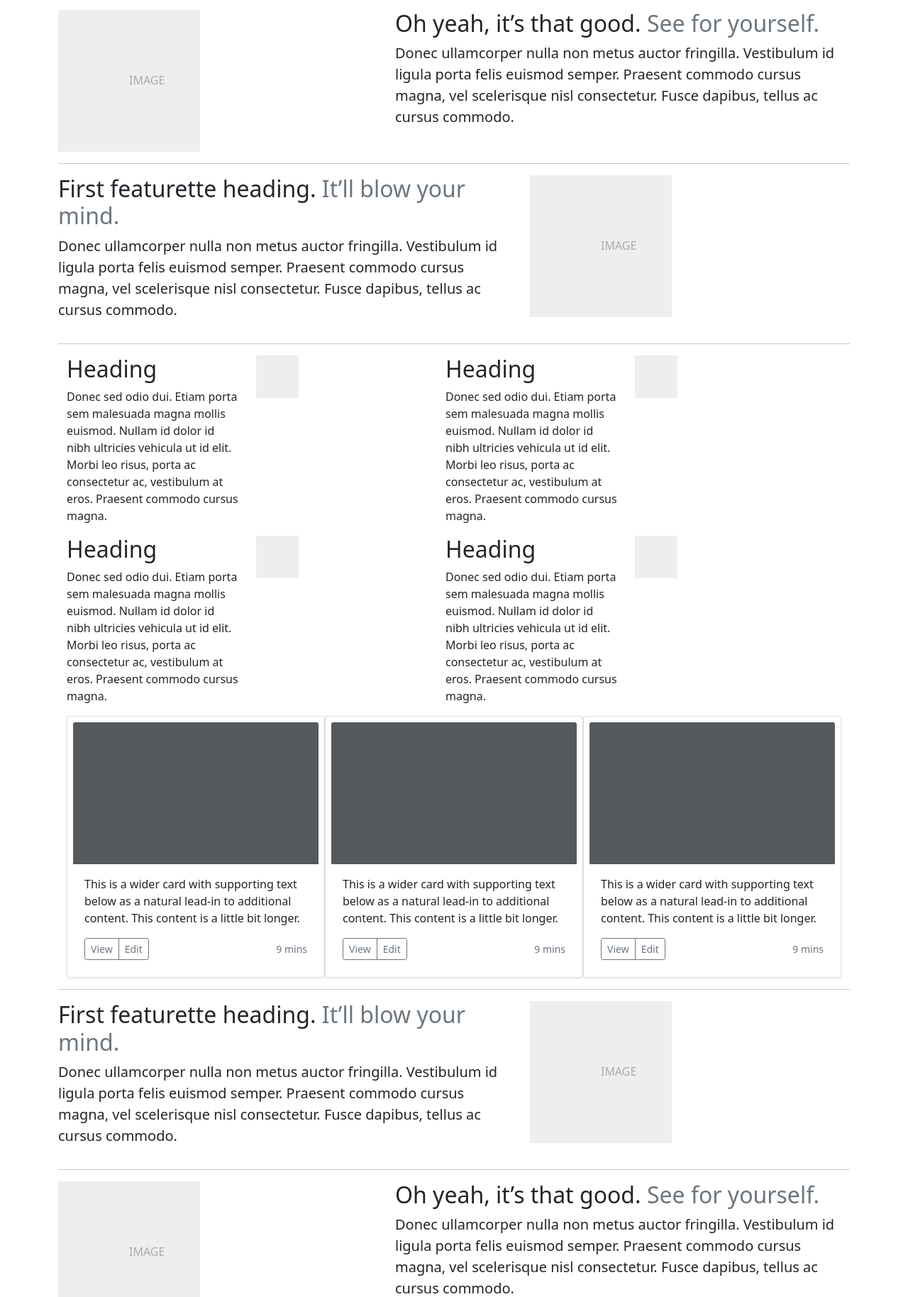
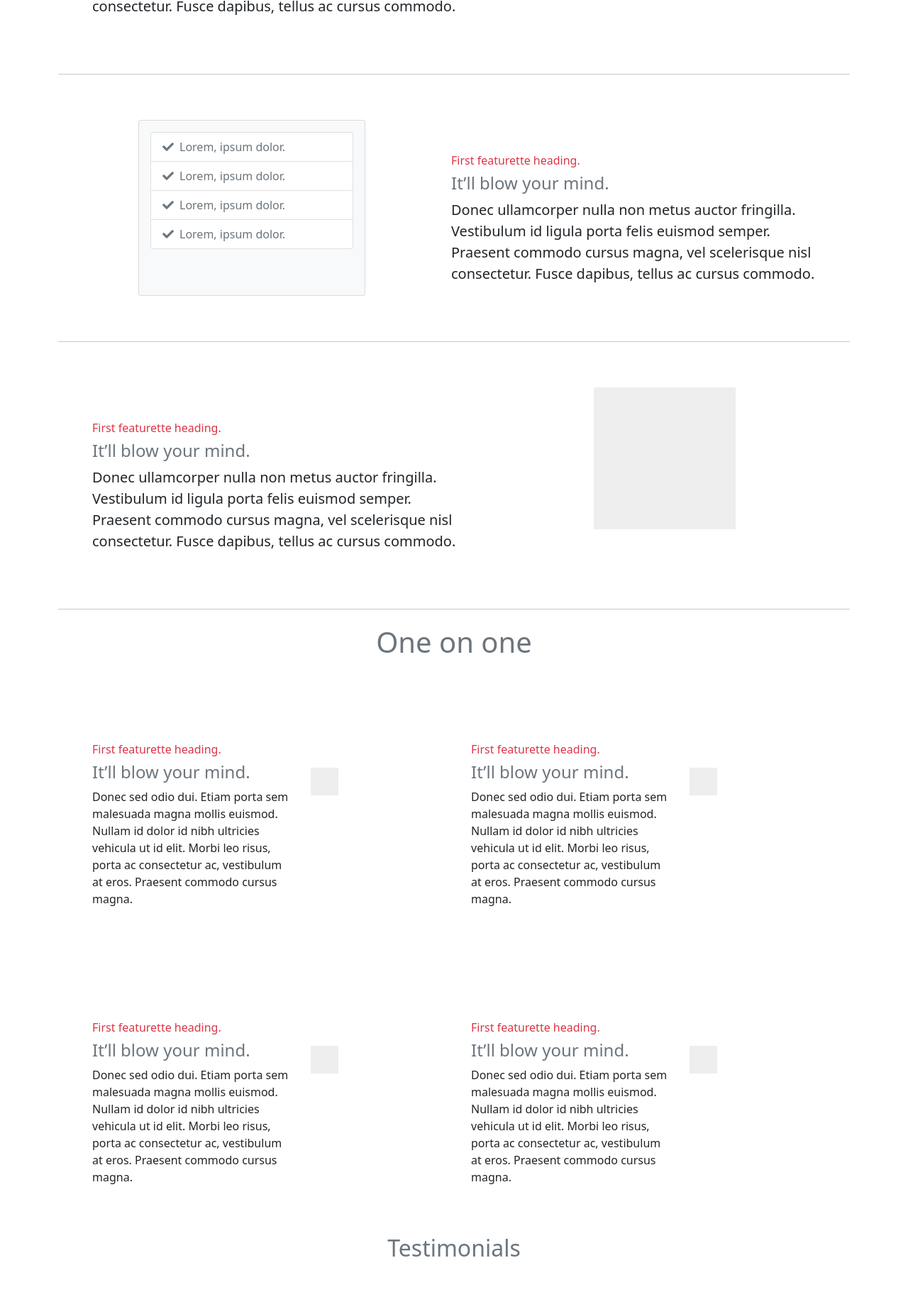
Before and after one commit to GregDiCaro/css-framework-challenge, a plain HTML site: page index.html in a window 1280 px wide. Shown: the part 972-2800 px from the top of the page at 71% size. Drawn offline with nearby package versions, Linux system fonts and the light colour scheme.

Commit message:
second darft

```diff
--- a/index.html
+++ b/index.html
@@ -10,11 +10,9 @@
       integrity="sha384-giJF6kkoqNQ00vy+HMDP7azOuL0xtbfIcaT9wjKHr8RbDVddVHyTfAAsrekwKmP1"
       crossorigin="anonymous"
     />
-    <script
-      src="https://cdn.jsdelivr.net/npm/bootstrap@5.0.0-beta1/dist/js/bootstrap.bundle.min.js"
-      integrity="sha384-ygbV9kiqUc6oa4msXn9868pTtWMgiQaeYH7/t7LECLbyPA2x65Kgf80OJFdroafW"
-      crossorigin="anonymous"
-    ></script>
+
+
+    <link rel="stylesheet" href="https://pro.fontawesome.com/releases/v5.10.0/css/all.css" integrity="sha384-AYmEC3Yw5cVb3ZcuHtOA93w35dYTsvhLPVnYs9eStHfGJvOvKxVfELGroGkvsg+p" crossorigin="anonymous"/>
      <title>Frameword Css</title>
         </head>
           <body>
@@ -60,14 +58,14 @@
              <div class=" container-sm bg-secondary p-5">
               <div class="d-flex bd-highlight mb-3">
                 <div class="me-auto p-2 bd-highlight">
-                  <div class="alert alert-dark" role="alert">LOGO</div>
+                  <a class="nav-link bg-dark text-white fs-4 " href="#" > THE LOGO</a>
                 </div>
 
                 <div class="p-2 bd-highlight">
                   <button type="button" class="btn btn-secondary">SUPPORT</button>
                 </div>
                 <div class="p-2 bd-highlight">
-                  <button type="button" class="btn btn-dark rounded-pill">LOGIN</button>
+                  <button type="button" class="btn btn-secondary rounded-pill active">LOG IN</button>
                 </div>
               </div>
 
@@ -107,27 +105,24 @@
                           </li>
                         </ul>
                         <div class="container pb-5 ">
-                          <div class="d-flex bd-highlight mb-3">
-                            <div class="p-2 bd-highlight">
+                          <div class=" row pt-4 ">
+                            <div class="col-xs-4 ">
                               <button
                                 type="button"
-                                class="btn btn-danger btn-sm rounded-pill"
+                                class="btn btn-danger btn-sm rounded-pill "
                               >
                                 MAIN CTA BOUTON
                               </button>
-                            </div>
-                            <div class="p-2 bd-highlight">
+
                               <button
                                 type="button"
-                                class="btn btn-light btn-sm rounded-pill"
+                                class="btn btn-light btn-sm rounded-pill ms-3 m-2"
                               >
                                 LEARN MORE
                               </button>
+                            </div>
 
 
-
-
-                            </div>
                           </div>
                         </div>
                       </div>
@@ -151,16 +146,16 @@
 
 
 
-<div class="container d-flex ">
+<div class="container d-flex pt-3">
 <div class="me-auto p-2 bd-highlight ">
-  <div class="alert alert-dark" role="alert">LOGO</div>
+  <a class="nav-link bg-dark text-white  " href="#" > THE LOGO</a>
 </div>
-<nav class="navbar navbar-expand-lg navbar-light bg-light">
+<nav class="navbar navbar-expand-lg navbar-light ">
   <div class="container-fluid">
     <div class="me-auto p-2 bd-highlight">
 
 
-    <div class="collapse navbar-collapse" id="navbarNavAltMarkup">
+    <div class="collapse navbar-collapse pe-5" >
       <div class="navbar-nav">
 
         <a class="nav-link" href="#">Overview</a>
@@ -169,7 +164,7 @@
         <a class="nav-link" href="#">More</a>
         <button
         type="button"
-        class="btn btn-danger btn-sm rounded-pill"
+        class="btn btn-danger btn-sm rounded-pill "
       >
         MAIN CTA BOUTON
       </button>
@@ -186,45 +181,60 @@
 
       <hr class="">
 
-    <div class="row">
-      <div class="col-md-7">
+      <!-- Main First part after the last white Nav  -->
+
+    <div class="row pt-5 pb-5 ps-5">
+      <div class="col-md-6 ">
 
 
-            <h2 class="featurette-heading">First featurette heading. <span class="text-muted">It’ll blow your mind.</span></h2>
+        <h6 class="text-danger pt-5">First featurette heading.</h6>
+          <h4 class="text-secondary"> It’ll blow your mind.</h4>
         <p class="lead">Donec ullamcorper nulla non metus auctor fringilla. Vestibulum id ligula porta felis euismod semper. Praesent commodo cursus magna, vel scelerisque nisl consectetur. Fusce dapibus, tellus ac cursus commodo.</p>
       </div>
-        <div class="col-md-5">
-          <svg class="bd-placeholder-img bd-placeholder-img-lg featurette-image img-fluid mx-auto" width="200" height="200" xmlns="http://www.w3.org/2000/svg" role="img" aria-label="Placeholder: 500x500" preserveAspectRatio="xMidYMid slice" focusable="false"><title>Placeholder</title><rect width="100%" height="100%" fill="#eee"/><text x="50%" y="50%" fill="#aaa" dy=".3em">IMAGE</text></svg>
+        <div class="col-md-6 text-center">
+          <svg class="bd-placeholder-img bd-placeholder-img-lg featurette-image img-fluid mx-auto" width="200" height="200" xmlns="http://www.w3.org/2000/svg" role="img" aria-label="Placeholder: 500x500" preserveAspectRatio="xMidYMid slice" focusable="false"><title>Placeholder</title><rect width="100%" height="100%" fill="#eee"/></svg>
 
         </div>
 
     </div>
 
 
-    <hr class="featurette-divider">
+    <hr class="">
 
-    <div class="row featurette">
-      <div class="col-md-7 order-md-2">
-        <h2 class="featurette-heading">Oh yeah, it’s that good. <span class="text-muted">See for yourself.</span></h2>
+    <div class="row pt-5 pb-5 px-3 pe-5">
+      <div class="col-md-6 order-md-2 ">
+        <h6 class="text-danger pt-5 ">First featurette heading.</h6>
+          <h4 class="text-secondary"> It’ll blow your mind.</h4>
         <p class="lead">Donec ullamcorper nulla non metus auctor fringilla. Vestibulum id ligula porta felis euismod semper. Praesent commodo cursus magna, vel scelerisque nisl consectetur. Fusce dapibus, tellus ac cursus commodo.</p>
       </div>
-      <div class="col-md-5">
-        <svg class="bd-placeholder-img bd-placeholder-img-lg featurette-image img-fluid mx-auto" width="200" height="200" xmlns="http://www.w3.org/2000/svg" role="img" aria-label="Placeholder: 500x500" preserveAspectRatio="xMidYMid slice" focusable="false"><title>Placeholder</title><rect width="100%" height="100%" fill="#eee"/><text x="50%" y="50%" fill="#aaa" dy=".3em">IMAGE</text></svg>
+      <div class="col-md-6 d-flex justify-content-center"  >
+
+        <div class="card bg-light" style="width: 20rem;">
+          <div class="card-body">
+            <ul class="list-group mb-5 text-muted" style="width:100px height=100px">
+              <li class="list-group-item"><i class="fas fa-check"></i><span class="p-2">Lorem, ipsum dolor.</span></li>
+              <li class="list-group-item"><i class="fas fa-check"></i><span class="p-2">Lorem, ipsum dolor.</span></li>
+              <li class="list-group-item"><i class="fas fa-check"></i><span class="p-2">Lorem, ipsum dolor.</span></li>
+              <li class="list-group-item"><i class="fas fa-check"></i><span class="p-2">Lorem, ipsum dolor.</span></li>
+            </ul>
+          </div>
+        </div>
 
       </div>
     </div>
 
-    <hr class="featurette-divider">
+    <hr class="">
 
-    <div class="row">
-      <div class="col-md-7">
+    <div class="row pt-5 pb-5 ps-5">
+      <div class="col-md-6">
 
 
-            <h2 class="featurette-heading">First featurette heading. <span class="text-muted">It’ll blow your mind.</span></h2>
+        <h6 class="text-danger pt-5">First featurette heading.</h6>
+          <h4 class="text-secondary"> It’ll blow your mind.</h4>
         <p class="lead">Donec ullamcorper nulla non metus auctor fringilla. Vestibulum id ligula porta felis euismod semper. Praesent commodo cursus magna, vel scelerisque nisl consectetur. Fusce dapibus, tellus ac cursus commodo.</p>
       </div>
-        <div class="col-md-5">
-          <svg class="bd-placeholder-img bd-placeholder-img-lg featurette-image img-fluid mx-auto" width="200" height="200" xmlns="http://www.w3.org/2000/svg" role="img" aria-label="Placeholder: 500x500" preserveAspectRatio="xMidYMid slice" focusable="false"><title>Placeholder</title><rect width="100%" height="100%" fill="#eee"/><text x="50%" y="50%" fill="#aaa" dy=".3em">IMAGE</text></svg>
+        <div class="col-md-6 text-center">
+          <svg class="bd-placeholder-img bd-placeholder-img-lg featurette-image img-fluid mx-auto" width="200" height="200" xmlns="http://www.w3.org/2000/svg" role="img" aria-label="Placeholder: 500x500" preserveAspectRatio="xMidYMid slice" focusable="false"><title>Placeholder</title><rect width="100%" height="100%" fill="#eee"/></svg>
 
         </div>
 
@@ -232,28 +242,33 @@
 
     <hr class="featurette-divider">
 
+    <!-- Part One on one -->
+
         <div class="container">
+          <p class="text-center text-muted fs-1 lead">One on one</p>
           <div class="row row-cols-2">
-            <div class="row">
-              <div class="container">
+            <div class="row p-5">
+              <div class="container ">
                 <div class="row ">
-                  <div class="col-6">
-                    <h2>Heading</h2>
+                  <div class="col-8">
+                    <h6 class="text-danger pt-5">First featurette heading.</h6>
+                    <h4 class="text-secondary"> It’ll blow your mind.</h4>
                     <p>Donec sed odio dui. Etiam porta sem malesuada magna mollis euismod. Nullam id dolor id nibh ultricies vehicula ut id elit. Morbi leo risus, porta ac consectetur ac, vestibulum at eros. Praesent commodo cursus magna.</p></div>
-                  <div class="col-6">
+                  <div class="col-4 d-flex justify-content-center align-items-center">
                     <svg class="bd-placeholder-img bd-placeholder-img-lg featurette-image img-fluid mx-auto" width="200" height="200" role="img"focusable="false"><title>Placeholder</title><rect width="30%" height="30%" fill="#eee"/></svg>
                   </div>
 
                 </div>
               </div>
             </div>
-            <div class="row">
+            <div class="row p-5">
               <div class="container">
                 <div class="row ">
-                  <div class="col-6">
-                    <h2>Heading</h2>
+                  <div class="col-8">
+                    <h6 class="text-danger pt-5">First featurette heading.</h6>
+                     <h4 class="text-secondary"> It’ll blow your mind.</h4>
                     <p>Donec sed odio dui. Etiam porta sem malesuada magna mollis euismod. Nullam id dolor id nibh ultricies vehicula ut id elit. Morbi leo risus, porta ac consectetur ac, vestibulum at eros. Praesent commodo cursus magna.</p></div>
-                  <div class="col-6">
+                  <div class="col-4 d-flex justify-content-center align-items-center">
                     <svg class="bd-placeholder-img bd-placeholder-img-lg featurette-image img-fluid mx-auto" width="200" height="200" role="img"focusable="false"><title>Placeholder</title><rect width="30%" height="30%" fill="#eee"/></svg>
                   </div>
 
@@ -261,26 +276,28 @@
               </div>
             </div>
 
-            <div class="row">
+            <div class="row p-5">
               <div class="container">
                 <div class="row ">
-                  <div class="col-6">
-                    <h2>Heading</h2>
+                  <div class="col-8">
+                    <h6 class="text-danger pt-5">First featurette heading.</h6>
+                    <h4 class="text-secondary"> It’ll blow your mind.</h4>
                     <p>Donec sed odio dui. Etiam porta sem malesuada magna mollis euismod. Nullam id dolor id nibh ultricies vehicula ut id elit. Morbi leo risus, porta ac consectetur ac, vestibulum at eros. Praesent commodo cursus magna.</p></div>
-                  <div class="col-6">
+                  <div class="col-4 d-flex justify-content-center align-items-center">
                     <svg class="bd-placeholder-img bd-placeholder-img-lg featurette-image img-fluid mx-auto" width="200" height="200" role="img"focusable="false"><title>Placeholder</title><rect width="30%" height="30%" fill="#eee"/></svg>
                   </div>
 
                 </div>
               </div>
             </div>
-            <div class="row">
+            <div class="row p-5">
               <div class="container">
                 <div class="row ">
-                  <div class="col-6">
-                    <h2>Heading</h2>
+                  <div class="col-8">
+                    <h6 class="text-danger pt-5">First featurette heading.</h6>
+                    <h4 class="text-secondary"> It’ll blow your mind.</h4>
                     <p>Donec sed odio dui. Etiam porta sem malesuada magna mollis euismod. Nullam id dolor id nibh ultricies vehicula ut id elit. Morbi leo risus, porta ac consectetur ac, vestibulum at eros. Praesent commodo cursus magna.</p></div>
-                  <div class="col-6">
+                  <div class="col-4 d-flex justify-content-center align-items-center">
                     <svg class="bd-placeholder-img bd-placeholder-img-lg featurette-image img-fluid mx-auto" width="200" height="200" role="img"focusable="false"><title>Placeholder</title><rect width="30%" height="30%" fill="#eee"/></svg>
                   </div>
 
@@ -290,57 +307,49 @@
 
           </div>
         </div>
-        <!-- video -->
+        <!-- Testimonials videos -->
 
         <div class="container">
-          <div class="row row-cols ">
-            <div class="d-flex ">
+          <p class="text-center text-muted fs-2 ">Testimonials</p>
 
-                <div class="col">
+          <div class="row pt-5 pb-5">
+            <div class="d-flex justify-content-center align-items-center ">
 
-                    <div class="card shadow-sm p-2">
-                      <svg class="bd-placeholder-img card-img-top" width="30" height="200" xmlns="http://www.w3.org/2000/svg" role="img" aria-label="Placeholder: " preserveAspectRatio="xMidYMid slice" focusable="false"><title>Placeholder</title><rect width="100%" height="100%" fill="#55595c"/><text x="50%" y="50%" fill="#eceeef" dy=".3em"></text></svg>
+                <div class="col-xs-4">
+
+                    <div class="card shadow-sm p-2 m-4">
+                      <svg class="bd-placeholder-img card-img-top" width="30" height="200" xmlns="http://www.w3.org/2000/svg" role="img" aria-label="Placeholder: " preserveAspectRatio="xMidYMid slice" focusable="false"><title>Placeholder</title><rect width="100%" height="100%" fill="#d7d7d7"/><text x="50%" y="50%" fill="#eceeef" dy=".3em"></text></svg>
 
                       <div class="card-body">
-                        <p class="card-text">This is a wider card with supporting text below as a natural lead-in to additional content. This content is a little bit longer.</p>
-                        <div class="d-flex justify-content-between align-items-center">
-                          <div class="btn-group">
-                            <button type="button" class="btn btn-sm btn-outline-secondary">View</button>
-                            <button type="button" class="btn btn-sm btn-outline-secondary">Edit</button>
+
+                          <div class="text-muted text-center">Lorem ipsum dolor sit amet</div>
+                          <div class="text-muted small text-center">Testimonials</div>
                         </div>
-                          <small class="text-muted">9 mins</small>
+
+                    </div>
+                </div>
+                <div class="col-xs-4">
+                    <div class="card shadow-sm p-2 m-4">
+                    <svg class="bd-placeholder-img card-img-top" width="30" height="200"xmlns="http://www.w3.org/2000/svg" role="img" aria-label="Placeholder: " preserveAspectRatio="xMidYMid slice" focusable="false"><title>Placeholder</title><rect width="100%" height="100%" fill="#d7d7d7"/><text x="50%" y="50%" fill="#eceeef" dy=".3em"></text></svg>
+
+                    <div class="card-body">
+
+                      <div class="text-muted text-center">Lorem ipsum dolor sit amet</div>
+                        <div class="text-muted small text-center">Testimonials</div>
+
+
+
                     </div>
                     </div>
                 </div>
-                </div>
-                <div class="col">
-                    <div class="card shadow-sm p-2">
-                    <svg class="bd-placeholder-img card-img-top" width="30" height="200"xmlns="http://www.w3.org/2000/svg" role="img" aria-label="Placeholder: " preserveAspectRatio="xMidYMid slice" focusable="false"><title>Placeholder</title><rect width="100%" height="100%" fill="#55595c"/><text x="50%" y="50%" fill="#eceeef" dy=".3em"></text></svg>
+
+                <div class="col-xs-4">
+                    <div class="card shadow-sm p-2 m-4">
+                      <svg class="bd-placeholder-img card-img-top" width="30" height="200" xmlns="http://www.w3.org/2000/svg" role="img" aria-label="Placeholder: " preserveAspectRatio="xMidYMid slice" focusable="false"><title>Placeholder</title><rect width="100%" height="100%" fill="#d7d7d7"/><text x="50%" y="50%" fill="#eceeef" dy=".3em"></text></svg>
 
                       <div class="card-body">
-                      <p class="card-text">This is a wider card with supporting text below as a natural lead-in to additional content. This content is a little bit longer.</p>
-                      <div class="d-flex justify-content-between align-items-center">
-                        <div class="btn-group">
-                          <button type="button" class="btn btn-sm btn-outline-secondary">View</button>
-                          <button type="button" class="btn btn-sm btn-outline-secondary">Edit</button>
-                        </div>
-                        <small class="text-muted">9 mins</small>
-                      </div>
-                    </div>
-                    </div>
-                </div>
-                <div class="col">
-                    <div class="card shadow-sm p-2">
-                      <svg class="bd-placeholder-img card-img-top" width="30" height="200" xmlns="http://www.w3.org/2000/svg" role="img" aria-label="Placeholder: " preserveAspectRatio="xMidYMid slice" focusable="false"><title>Placeholder</title><rect width="100%" height="100%" fill="#55595c"/><text x="50%" y="50%" fill="#eceeef" dy=".3em"></text></svg>
-
-                      <div class="card-body">
-                        <p class="card-text">This is a wider card with supporting text below as a natural lead-in to additional content. This content is a little bit longer.</p>
-                        <div class="d-flex justify-content-between align-items-center">
-                          <div class="btn-group">
-                            <button type="button" class="btn btn-sm btn-outline-secondary">View</button>
-                            <button type="button" class="btn btn-sm btn-outline-secondary">Edit</button>
-                          </div>
-                          <small class="text-muted">9 mins</small>
+                        <div class="text-muted text-center">Lorem ipsum dolor sit amet</div>
+                        <div class="text-muted small text-center">Testimonials</div>
                       </div>
                         </div>
                     </div>
@@ -351,58 +360,68 @@
         </div>
         <hr class="">
 
-        <div class="row">
-          <div class="col-md-7">
+        <!-- Part Wait -->
+<div class="container">
+  <div class="row pt-5 pb-5 ps-5">
+    <p class="text-center text-muted fs-1 lead">Wait there is more</p>
+    <div class="col-md-6 ">
 
 
-                <h2 class="featurette-heading">First featurette heading. <span class="text-muted">It’ll blow your mind.</span></h2>
+      <h6 class="text-danger pt-5 pb-5">First featurette heading.</h6>
+      <h4 class="text-secondary"> It’ll blow your mind.</h4>
           <p class="lead">Donec ullamcorper nulla non metus auctor fringilla. Vestibulum id ligula porta felis euismod semper. Praesent commodo cursus magna, vel scelerisque nisl consectetur. Fusce dapibus, tellus ac cursus commodo.</p>
     </div>
-            <div class="col-md-5">
-              <svg class="bd-placeholder-img bd-placeholder-img-lg featurette-image img-fluid mx-auto" width="200" height="200" xmlns="http://www.w3.org/2000/svg" role="img" aria-label="Placeholder: 500x500" preserveAspectRatio="xMidYMid slice" focusable="false"><title>Placeholder</title><rect width="100%" height="100%" fill="#eee"/><text x="50%" y="50%" fill="#aaa" dy=".3em">IMAGE</text></svg>
+      <div class="col-md-6 text-center pt-5 pb-5">
+        <svg class="bd-placeholder-img bd-placeholder-img-lg featurette-image img-fluid mx-auto" width="200" height="200" xmlns="http://www.w3.org/2000/svg" role="img" aria-label="Placeholder: 500x500" preserveAspectRatio="xMidYMid slice" focusable="false"><title>Placeholder</title><rect width="100%" height="100%" fill="#eee"/></svg>
 
       </div>
 
   </div>
 
 
-        <hr class="featurette-divider">
+  <hr class="">
 
-        <div class="row featurette">
-          <div class="col-md-7 order-md-2">
-            <h2 class="featurette-heading">Oh yeah, it’s that good. <span class="text-muted">See for yourself.</span></h2>
+  <div class="row pt-5 pb-5 ps-5">
+    <div class="col-md-6 order-md-2 pt-5 pb-5">
+      <h6 class="text-danger">First featurette heading.</h6>
+      <h4 class="text-secondary"> It’ll blow your mind.</h4>
       <p class="lead">Donec ullamcorper nulla non metus auctor fringilla. Vestibulum id ligula porta felis euismod semper. Praesent commodo cursus magna, vel scelerisque nisl consectetur. Fusce dapibus, tellus ac cursus commodo.</p>
     </div>
-          <div class="col-md-5">
-            <svg class="bd-placeholder-img bd-placeholder-img-lg featurette-image img-fluid mx-auto" width="200" height="200" xmlns="http://www.w3.org/2000/svg" role="img" aria-label="Placeholder: 500x500" preserveAspectRatio="xMidYMid slice" focusable="false"><title>Placeholder</title><rect width="100%" height="100%" fill="#eee"/><text x="50%" y="50%" fill="#aaa" dy=".3em">IMAGE</text></svg>
+    <div class="col-md-6 text-center pt-5 pb-5">
+      <svg class="bd-placeholder-img bd-placeholder-img-lg featurette-image img-fluid mx-auto" width="200" height="200" xmlns="http://www.w3.org/2000/svg" role="img" aria-label="Placeholder: 500x500" preserveAspectRatio="xMidYMid slice" focusable="false"><title>Placeholder</title><rect width="100%" height="100%" fill="#eee"/></svg>
 
     </div>
   </div>
 
   <hr class="">
 
-        <div class="row">
-          <div class="col-md-7">
+  <div class="row pt-5 pb-5 ps-5">
+    <div class="col-md-6">
 
 
-                <h2 class="featurette-heading">First featurette heading. <span class="text-muted">It’ll blow your mind.</span></h2>
+      <h6 class="text-danger pt-5 pb-5">First featurette heading.</h6>
+      <h4 class="text-secondary"> It’ll blow your mind.</h4>
           <p class="lead">Donec ullamcorper nulla non metus auctor fringilla. Vestibulum id ligula porta felis euismod semper. Praesent commodo cursus magna, vel scelerisque nisl consectetur. Fusce dapibus, tellus ac cursus commodo.</p>
     </div>
-            <div class="col-md-5">
-              <svg class="bd-placeholder-img bd-placeholder-img-lg featurette-image img-fluid mx-auto" width="200" height="200" xmlns="http://www.w3.org/2000/svg" role="img" aria-label="Placeholder: 500x500" preserveAspectRatio="xMidYMid slice" focusable="false"><title>Placeholder</title><rect width="100%" height="100%" fill="#eee"/><text x="50%" y="50%" fill="#aaa" dy=".3em">IMAGE</text></svg>
+      <div class="col-md-6 text-center pt-5 pb-5">
+        <svg class="bd-placeholder-img bd-placeholder-img-lg featurette-image img-fluid mx-auto" width="200" height="200" xmlns="http://www.w3.org/2000/svg" role="img" aria-label="Placeholder: 500x500" preserveAspectRatio="xMidYMid slice" focusable="false"><title>Placeholder</title><rect width="100%" height="100%" fill="#eee"/></svg>
+
+      </div>
+  </div>
+
+  <!-- Last Button -->
+
+    <div class="container ">
+      <div class="bg-light p-5 text-center ">
+
+
+        <a class="btn btn-lg btn-danger rounded-pill" href="/docs/5.0/components/navbar/" role="button">Its a really big CTA</a>
+        <div class="text-muted small"><label >try it for 7 days</label></div>
 
       </div>
 
     </div>
 
-
-
-          <div class="container ">
-            <div class="bg-light p-5  text-center ">
-
-
-              <a class="btn btn-lg btn-danger rounded-pill" href="/docs/5.0/components/navbar/" role="button">View navbar docs &raquo;</a>
-            </div>
 </div>
 
 
@@ -418,6 +437,10 @@
 
   </div>
 
-
+  <script
+      src="https://cdn.jsdelivr.net/npm/bootstrap@5.0.0-beta1/dist/js/bootstrap.bundle.min.js"
+      integrity="sha384-ygbV9kiqUc6oa4msXn9868pTtWMgiQaeYH7/t7LECLbyPA2x65Kgf80OJFdroafW"
+      crossorigin="anonymous"
+    ></script>
 </body>
 </html>
```
Lines whose indentation alone changed are shown as unchanged.
